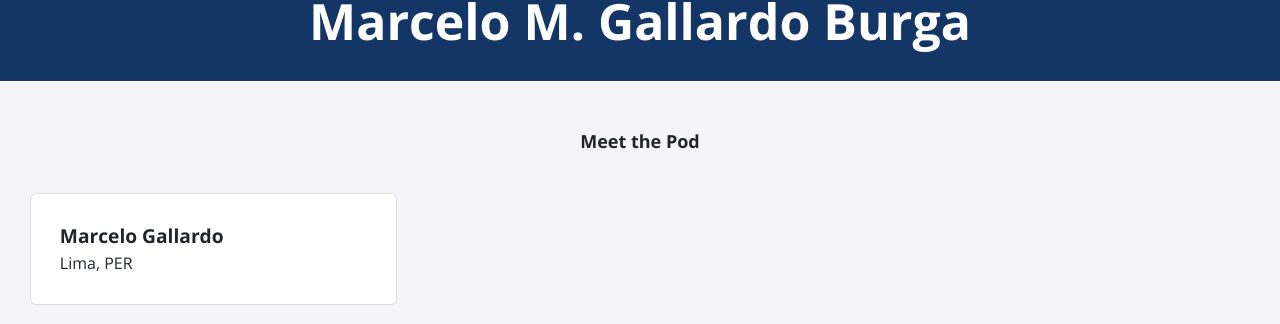
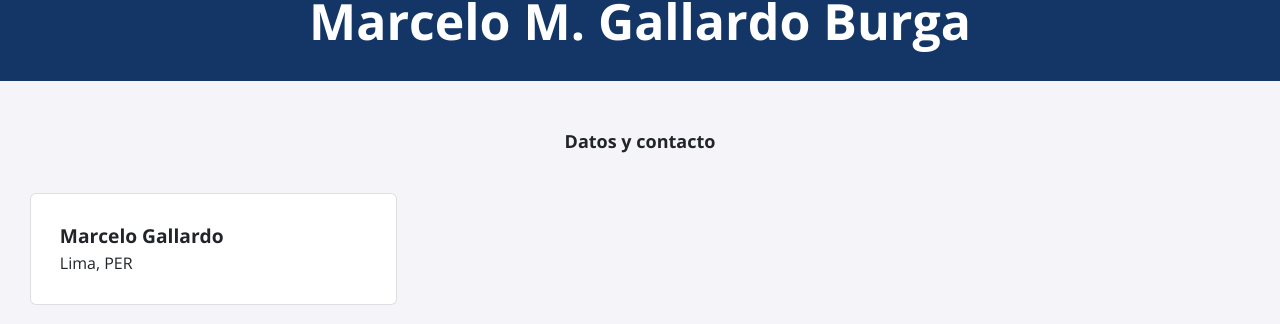
Before and after one commit to MarceloGallardoB/MarceloGallardoB.github.io, a Jekyll site: the page built from index.html, in a window 1280 px wide. Shown: the part 309-633 px from the top of the page. Built offline with Jekyll 4.4.1, drawn with Linux system fonts in a browser that asks for light colours; nearby versions of some CDN libraries.

Commit message:
Update description.html

```diff
--- a/_includes/description.html
+++ b/_includes/description.html
@@ -1,4 +1,4 @@
-<h2>Meet the Pod</h2>
+<h2>Datos y contacto</h2>
 <div class="card-container">
     {% for item in site.data.fellows %}
     <div class="card">
```
